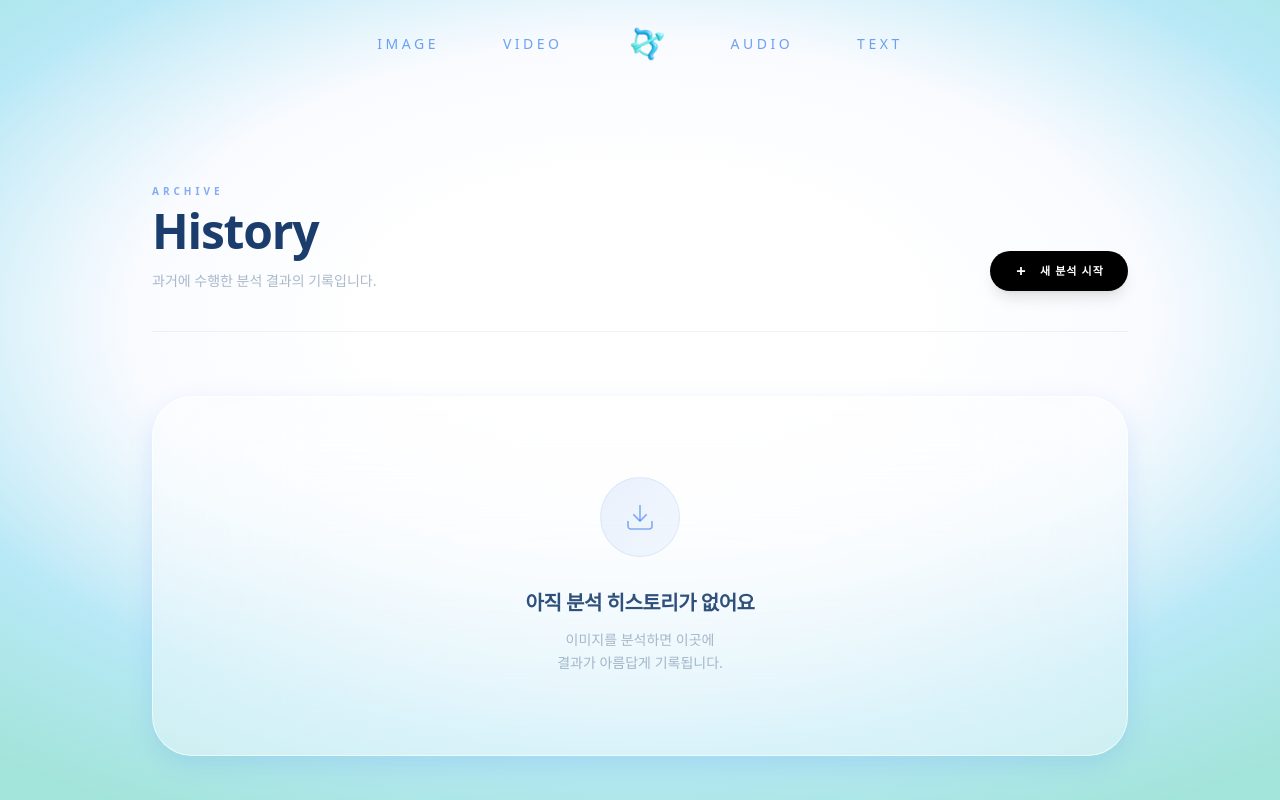
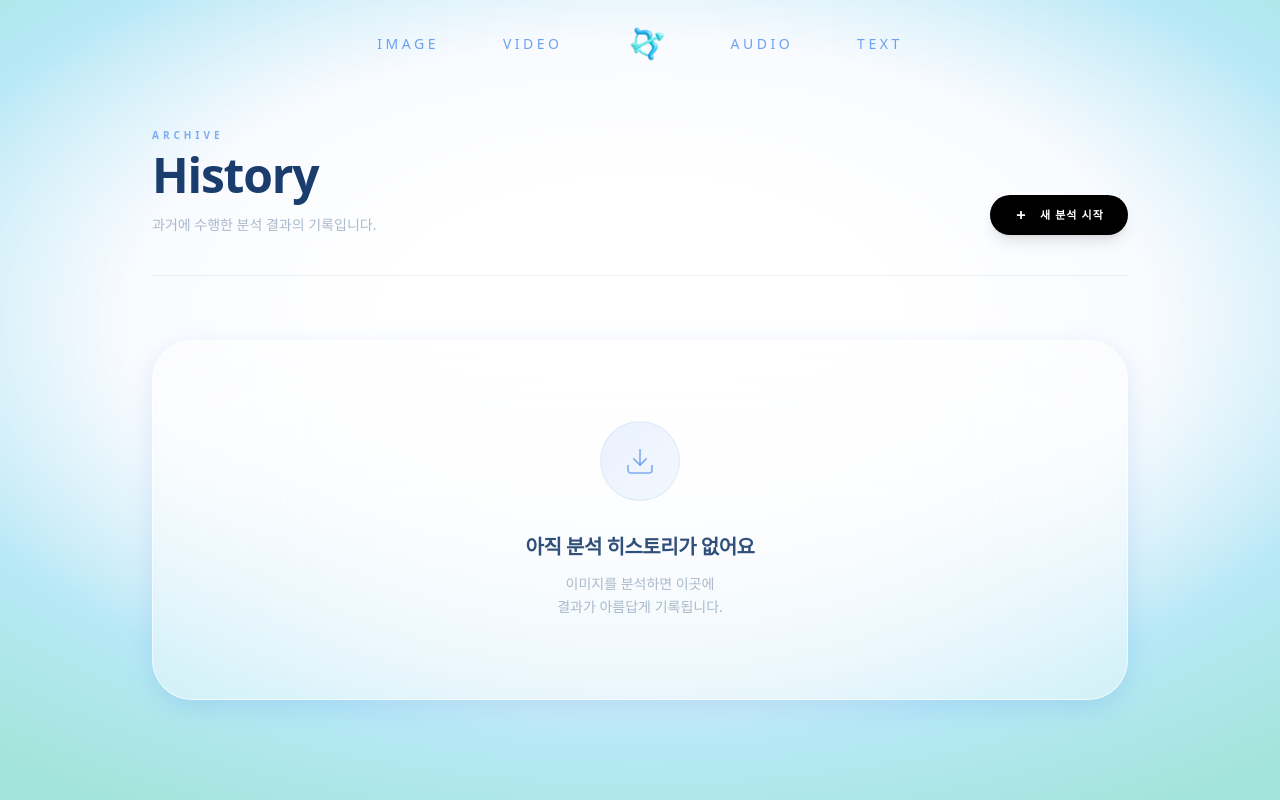
Before and after one commit to 2026-PoC-AI/frontend, a React (Vite) app: page /image/history in a window 1280 px wide. Built offline with nearby package versions, Linux system fonts and the light colour scheme; no server answers.

Commit message:
design : 사소한 ui 수정

```diff
--- a/src/pages/image/ImageHistoryPage.jsx
+++ b/src/pages/image/ImageHistoryPage.jsx
@@ -53,7 +53,7 @@ export default function ImageHistoryPage() {
   };
 
   return (
-    <main className="relative px-6 pt-24 pb-32 max-w-5xl mx-auto">
+    <main className="relative px-6 pt-10 pb-10 max-w-5xl mx-auto">
       <header className="flex items-end justify-between mb-16 border-b border-black/5 pb-10">
         <div>
           <p className="text-[10px] font-black tracking-[0.4em] text-primary/60 mb-2 uppercase">
--- a/src/pages/image/ImagePage.jsx
+++ b/src/pages/image/ImagePage.jsx
@@ -31,7 +31,7 @@ export default function ImagePage() {
   const nav = useNavigate();
 
   return (
-    <main className="relative px-6 pt-10 pb-10 max-w-5xl mx-auto flex flex-col h-full">
+    <main className="relative px-6 pt-10 pb-10 max-w-5xl mx-auto flex flex-col h-full overflow-hidden">
       <header className="text-center mb-8 relative shrink-0">
         <button
           onClick={() => nav("/image/history")}
```
